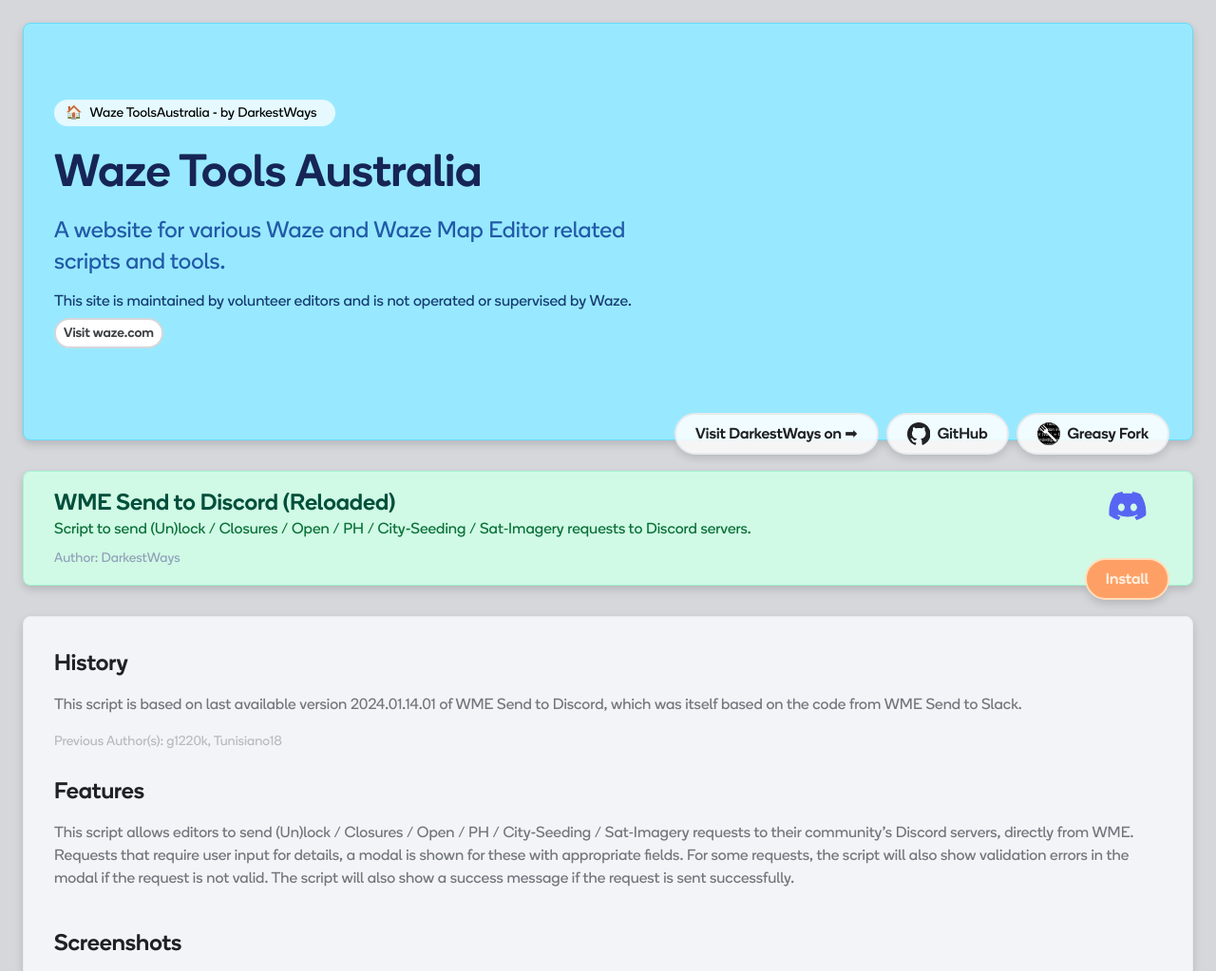
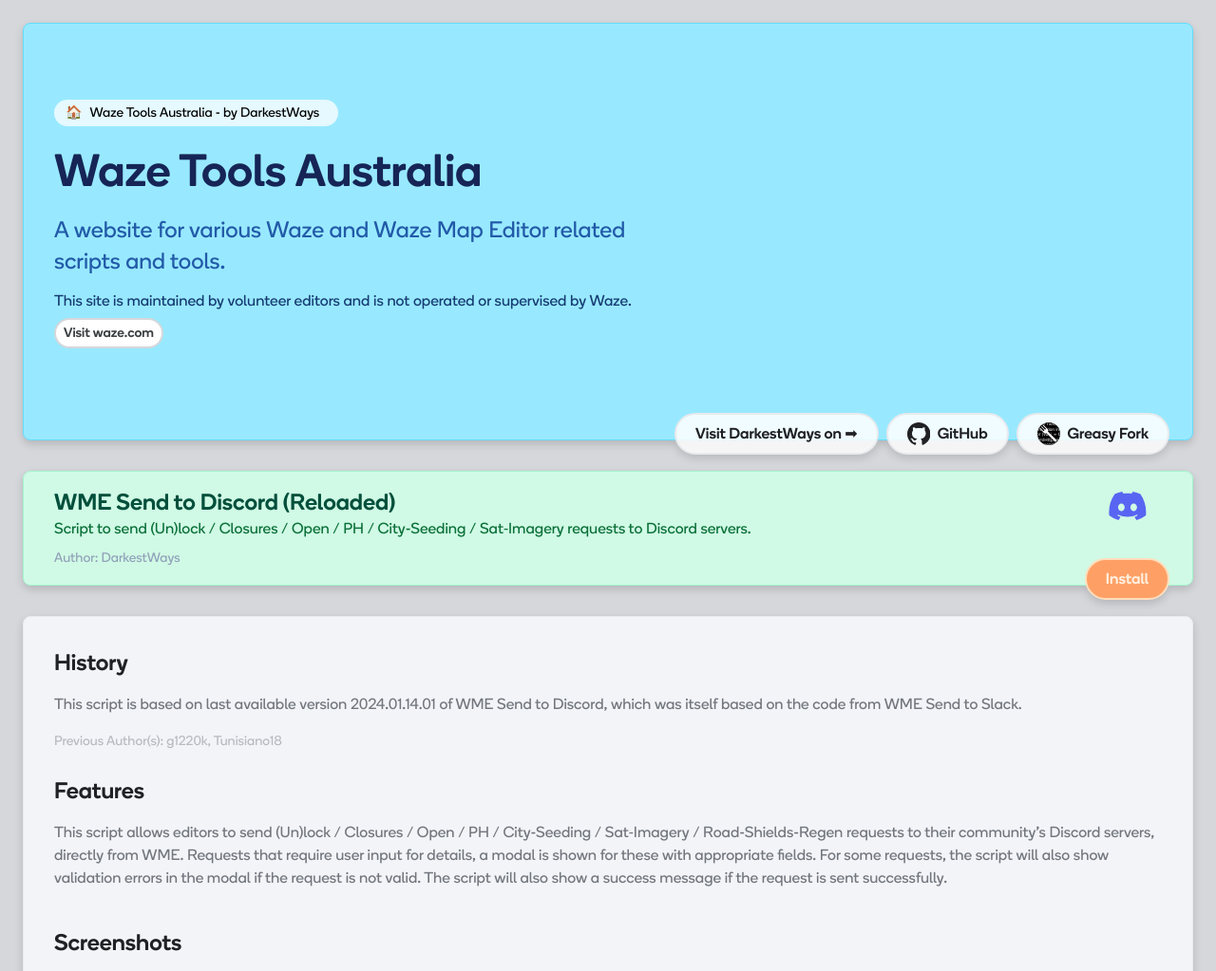
Before and after one commit to darkestways/wazetoolsau.com, a Jekyll site: the page built from src/wme-scripts/send-to-discord/index.md, in a window 1280 px wide and 1400 px high. Shown: the top 1023 px of the window at 95% size. Built offline with Jekyll 4.4.1, drawn with Linux system fonts in a browser that asks for light colours.

Commit message:
Fix lexical issues

```diff
--- a/src/_layouts/default.html
+++ b/src/_layouts/default.html
@@ -18,7 +18,7 @@
         <div class="grid lg:grid-cols-1 sm:grid-cols-1 gap-8">
           <div class="rounded-lg border border-w-blue-200 bg-w-blue-100 p-6 pb-20 sm:px-8 sm:py-20 relative lg:flex-1">
             <a href="/" class="inline-flex items-center rounded-full bg-white/75 px-3 py-1 text-sm mb-4">
-              🏠 <span class="hidden sm:inline-flex sm:px-2">Waze ToolsAustralia - by DarkestWays</span>
+              🏠 <span class="hidden sm:inline-flex sm:px-2">Waze Tools Australia - by DarkestWays</span>
             </a>
             <h1 class="text-3xl sm:text-5xl font-medium mb-4 leading-tight text-blue-950">Waze Tools Australia</h1>
             <p class="text-lg sm:text-2xl leading-snug max-w-2xl text-w-blue-800">A website for various Waze and Waze Map Editor related scripts and tools.</p>
--- a/src/wme-scripts/send-to-discord/index.md
+++ b/src/wme-scripts/send-to-discord/index.md
@@ -21,7 +21,7 @@ which was itself based on the code from <a class="hover:text-w-blue-600 hover:te
 <div>
 <h3 class="text-2xl sm:text-2xl font-medium text-w-grey-900">Features</h3>
 <p class="text-w-grey-600 mt-4 mb-4">
-This script allows editors to send (Un)lock / Closures / Open / PH / City-Seeding / Sat‑Imagery requests to their community's Discord servers, directly from WME.
+This script allows editors to send (Un)lock / Closures / Open / PH / City-Seeding / Sat‑Imagery / Road-Shields-Regen requests to their community's Discord servers, directly from WME.
 Requests that require user input for details, a modal is shown for these with appropriate fields.
 For some requests, the script will also show validation errors in the modal if the request is not valid.
 The script will also show a success message if the request is sent successfully.
```
